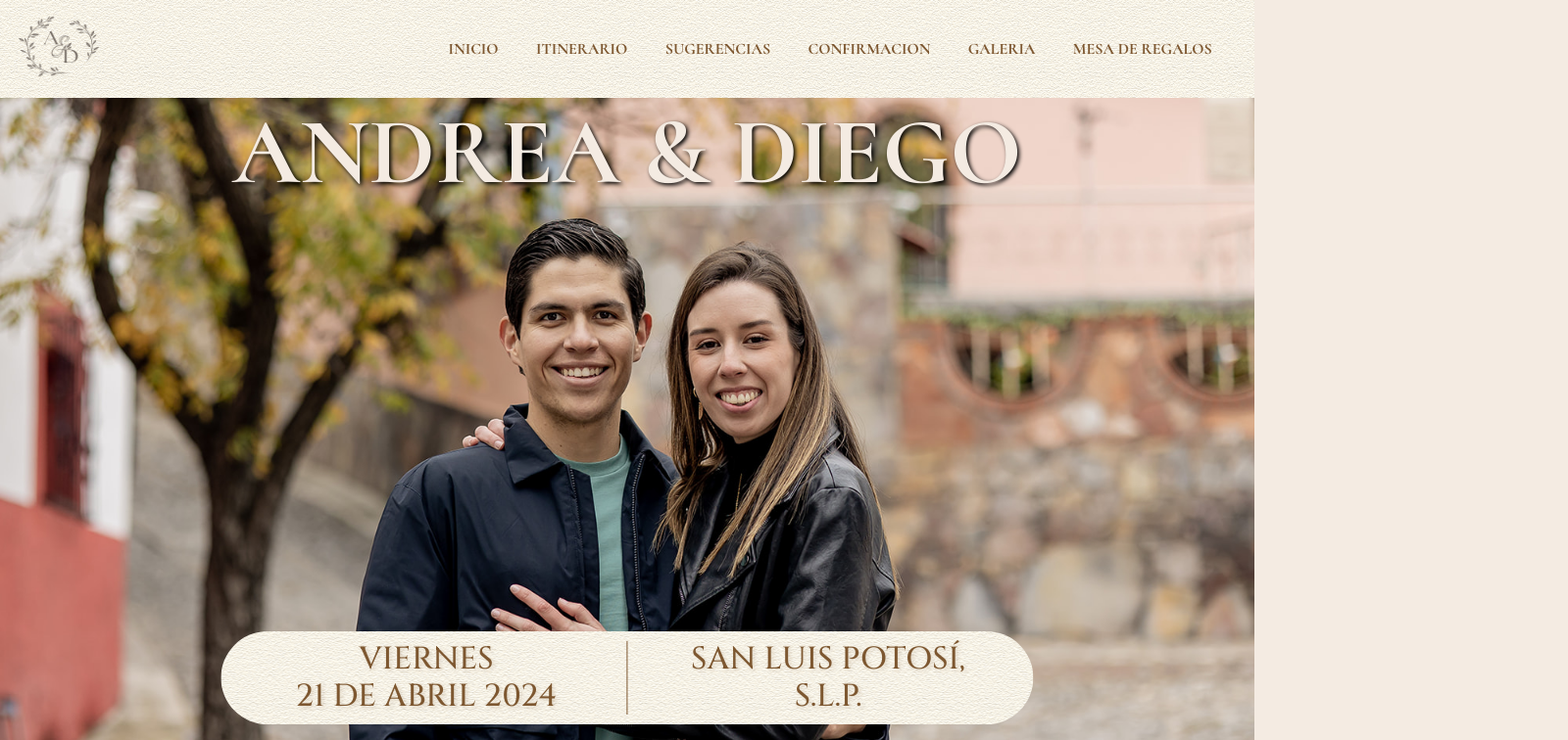
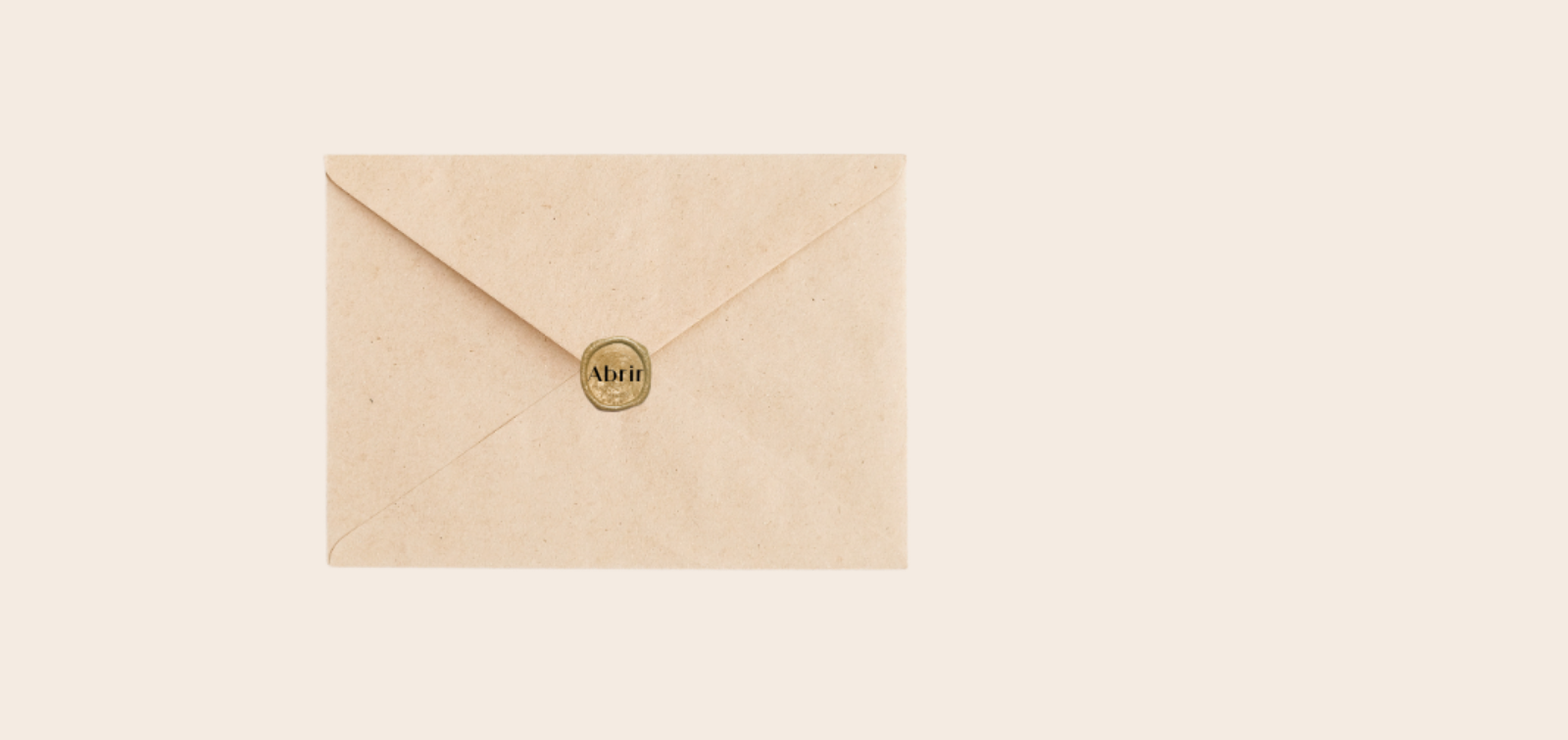
Before and after one commit to Duotech-Design/invitaciones, a React (Create React App) app: page /invitacion in a window 1280 px wide. Shown: the top 756 px of the page at 98% size, 1600 px wide, since content can reach past the window. Built offline with nearby package versions, Linux system fonts and the light colour scheme; a web font is replaced by a local one.

Commit message:
sobre listo con click

```diff
--- a/src/components/Sobre/Sobre.js
+++ b/src/components/Sobre/Sobre.js
@@ -3,7 +3,8 @@ import useMediaQuery from '@mui/material/useMediaQuery';
 
 
 
-function Sobre() {
+function Sobre({onClick}) {
+
     const matches = useMediaQuery('(min-width:900px)');
   return (
     <Box
@@ -18,7 +19,9 @@ function Sobre() {
         backgroundPosition: matches ? "50% 50%" : "38% 50%",
         transform: matches ? "scale(1.5)" : 'scale(1)'
       }}
+      onClick={onClick}
     >
+
       {/*}  <img
         src="/img/Sobre.png"
         alt="Imagen de inicio" // Propiedad alt para describir la imagen
--- a/src/components/invitacion/WeddingInvitation.js
+++ b/src/components/invitacion/WeddingInvitation.js
@@ -14,10 +14,21 @@ import { weddingInvitationStyles } from "./styles"; // Importa los estilos
 import Ceremonia from "../Itinerario/Ceremonia.js";
 import Recepcion from "../Itinerario/Recepcion.js";
 import Vestimenta from "../Confirmacion/Vestimenta.js";
+import Sobre from "../Sobre/Sobre.js";
+import { useState } from "react";
+
+
 
 const WeddingInvitation = () => {
+  const [click, setClick] = useState(false)
+  const handdleClick = () => {
+    setClick(true)
+  }
   return (
+
     <Box style={weddingInvitationStyles.container}>
+      {click ?
+      <>
       <NewNavbar />
       <Inicio />
       <IncioFamilia />
@@ -32,6 +43,8 @@ const WeddingInvitation = () => {
 
       <SectionUno />
       <Footer />
+      </>
+    : <Sobre onClick = {handdleClick}/> }
     </Box>
   );
 };
```
